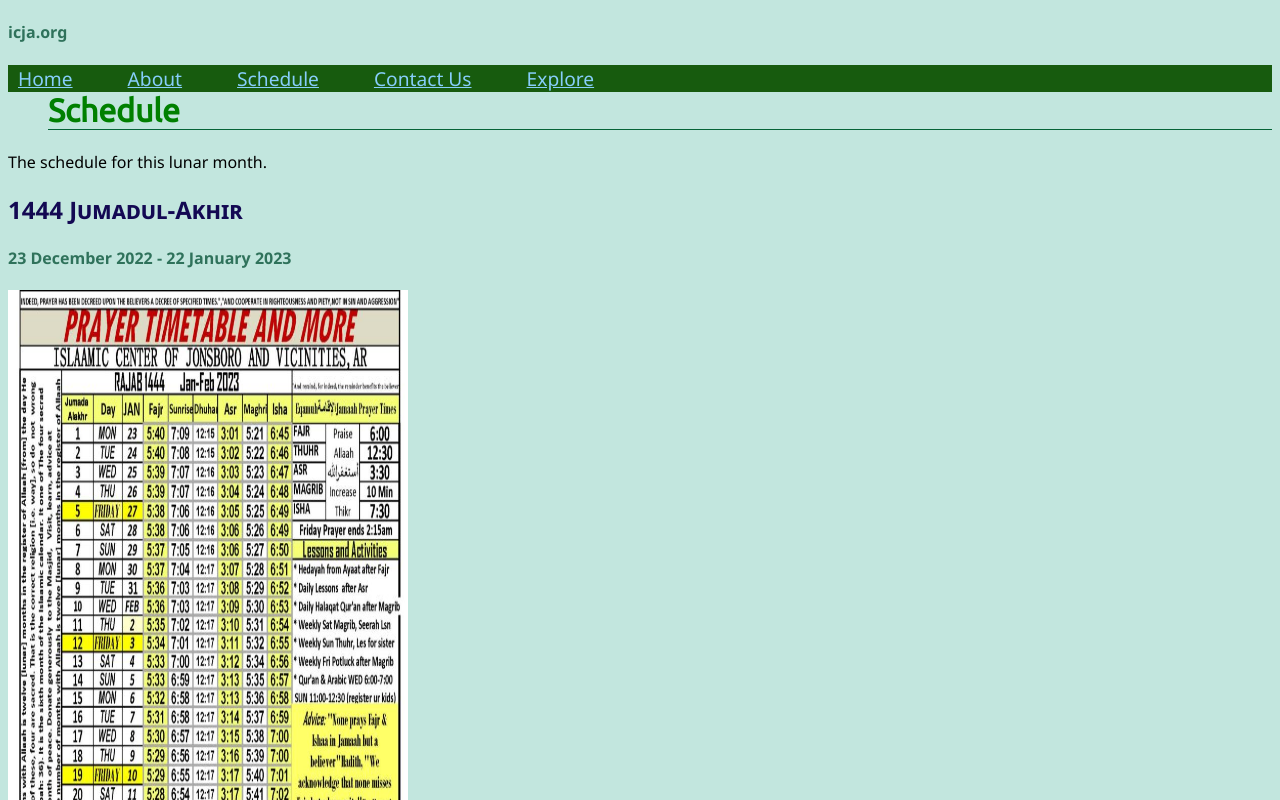
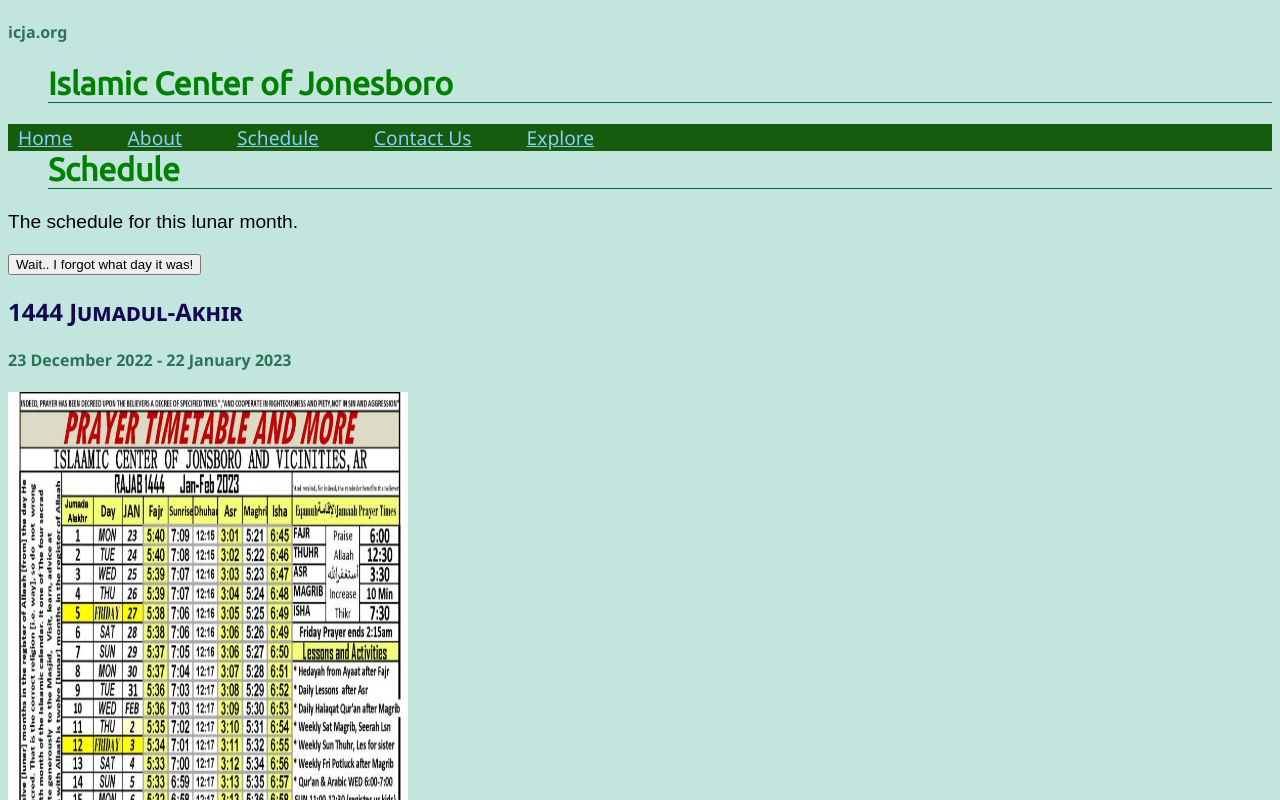
Before and after one commit to aishmeister/icjar.io, a plain HTML site: page schedule.html in a window 1280 px wide. Shown: the top 800 px of the page. Drawn offline with Linux system fonts and the light colour scheme.

Commit message:
Update schedule.html

```diff
--- a/schedule.html
+++ b/schedule.html
@@ -18,7 +18,7 @@
   <header>
     <h4>icja.org</h4>
 
-    <!-- <h1>Islamic Center of Jonesboro  </h1>  -->
+    <h1>Islamic Center of Jonesboro  </h1>
 
     <nav class="menu">
       <ul id = "nav">
@@ -35,8 +35,16 @@
 
   <h1>Schedule</h1>
 
-  The schedule for this lunar month.
+  <p>The schedule for this lunar month.</p>
 
+  <script>
+    function myFunction() {
+      var today = new Date();
+      alert("Today is " + today.toLocaleDateString());
+    }
+  </script>
+
+  <button onclick="myFunction()">Wait.. I forgot what day it was!</button>
 
 <h2>1444 Jumadul-Akhir</h2>
 <h4>23 December 2022 - 22 January 2023</h4>
```
